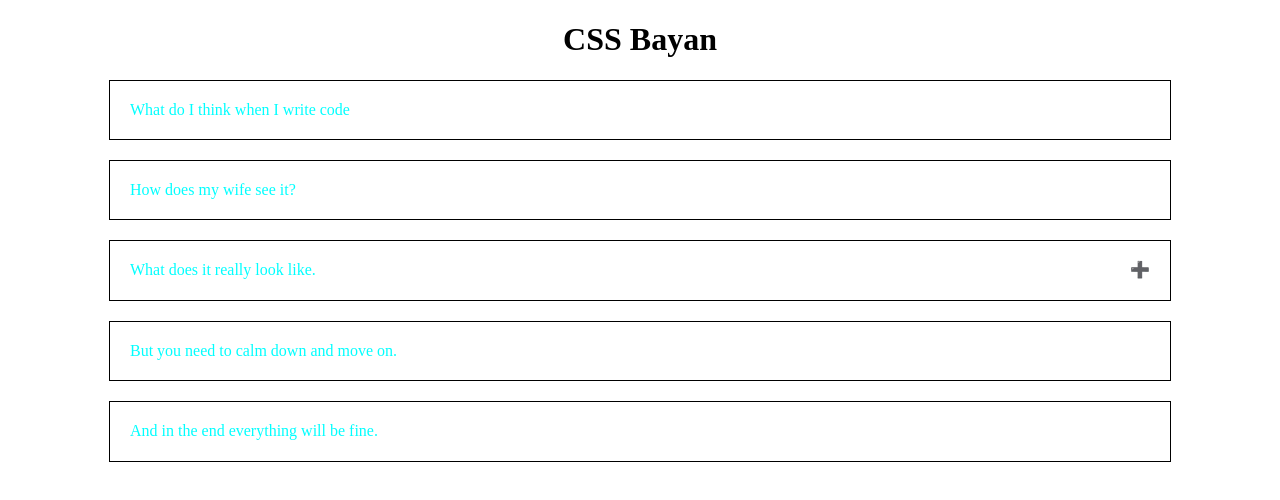
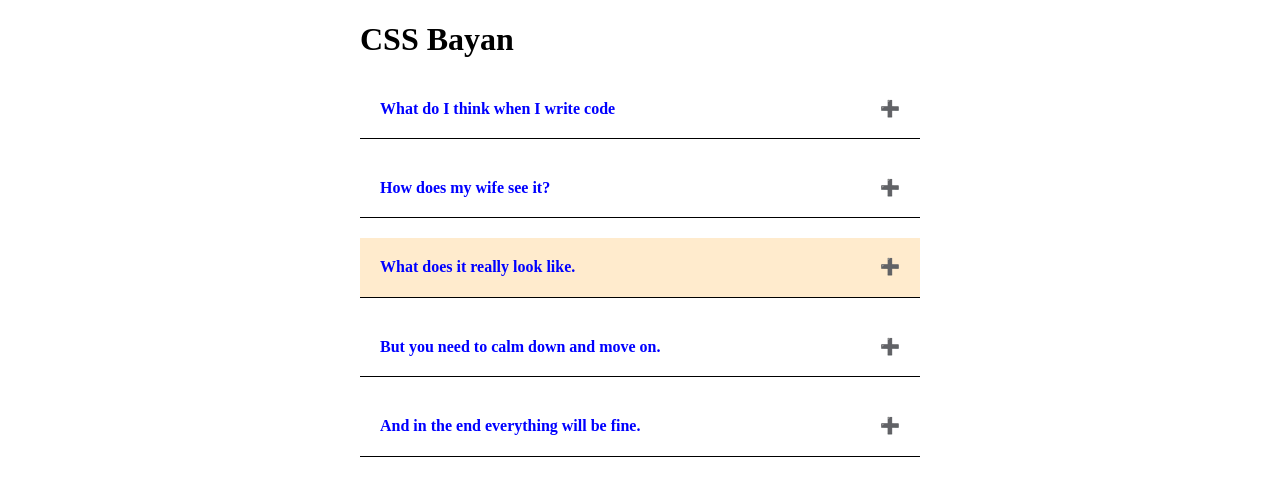
Before and after one commit to gxages/cssBayan, a plain HTML site: page index.html in a window 1280 px wide. In both pictures the pointer is over the element 640 px from the left and 270 px from the top of the page. Drawn offline with Linux system fonts and the light colour scheme.

Commit message:
feat: css modified

```diff
--- a/style.css
+++ b/style.css
@@ -4,6 +4,7 @@
 .accordion-item{
     position: relative;
     margin-bottom: 20px;
+
 }
 .accordion-item__input{
 position: absolute;
@@ -15,10 +16,25 @@
     display: block;
     padding: 20px;
     border:1px solid black ;
+    border-style: none none solid none;
     cursor: pointer;
+    transition-duration: 0.5ms;
 }
-.box-acc:hover{
-    color: aqua;
+
+.box-acc:hover {
+    transition-duration: 0.5ms;
+    color: blue;
+    font-weight: bold;
+    transition-property: font-size;
+    transition-duration: 4s;
+    transition-delay: 2s;
+    font-size: 18px;
+}
+
+.box-acc:hover  .accordion-item__trigger::after{
+    content: '\02795';
+    float: right;
+    margin-left: 5px;
 }
 /* .wrapper:hover{
     color: red;
@@ -30,22 +46,32 @@
 .accordion-item__trigger:hover::after{
     content: '\02795';
     font-size: 16px;
-    color: #777;
+    color:blanchedalmond;
     float: right;
     margin-left: 5px;
-}
-.accordion-item__input:checked ~ .accordion-item__trigger:hover:after {
+  }
+  .accordion-item__trigger:hover,:focus{
+    background-color: blanchedalmond;
+  }
+.accordion-item__input:checked ~ .accordion-item__trigger:hover:after ,  .box-acc:hover{
     content: '\2796';
+
 }
 .accordion-item__content{
     padding: 20px;
-    border:1px solid black ;
+    /* border:1px solid black ; */
     border-top: none;
     display: none;
+    transition-duration: 0.5ms;
+
 }
-.accordion-item__input:checked ~ .accordion-item__trigger{}
+.accordion-item__input:checked ~ .accordion-item__trigger{
+
+}
 .accordion-item__input:checked ~ .accordion-item__content{
     display: block;
+
+
 }
 .wrapp_mem{
     display: flex;
@@ -53,6 +79,7 @@
     justify-content: center;
 }
 .wrapper{
+    width: 560px;
     max-width: 1440px;
     margin: auto;
     padding-left: 109px;
@@ -60,7 +87,7 @@
 }
 
 h1{
-    text-align: center;
+    text-align: left;
 }
 
 @media only screen and (max-width:320px){
@@ -92,3 +119,13 @@
         font-size: 13px;
     }
 }
+.accordion-item__content{
+    transform: translateX(-150%);
+    animation: ani 1s forwards;
+    cursor: pointer;
+  }
+
+  @keyframes ani {
+    0% {transform: translateY(-150%);}
+    100% {transform: translateX(0);}
+  }
```
